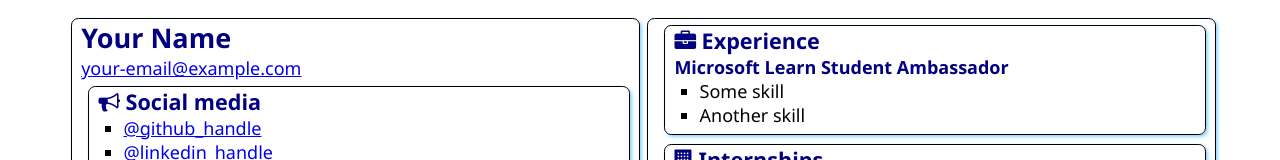
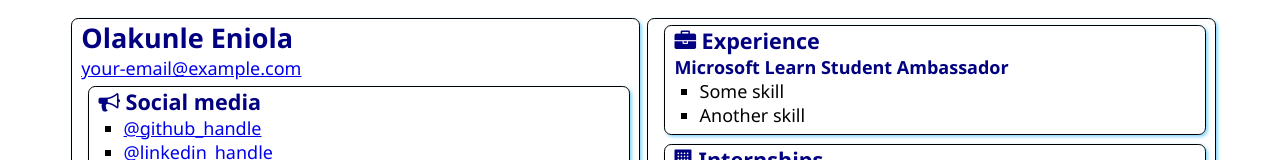
Before and after one commit to Eniola11011/SATechnicalOnboarding, a plain HTML site: page src/index.html in a window 1280 px wide. Shown: the top 160 px of the page. Drawn offline with Linux system fonts and the light colour scheme.

Commit message:
changed name
changed name of resume owner

```diff
--- a/src/index.html
+++ b/src/index.html
@@ -12,7 +12,7 @@
 <body>
     <main>
         <article class="box">
-            <h1>Your Name</h1>
+            <h1>Olakunle Eniola</h1>
             <div><a href="mailto:your.email@example.com">your-email@example.com</a></div>
 
             <section class="box">
```
